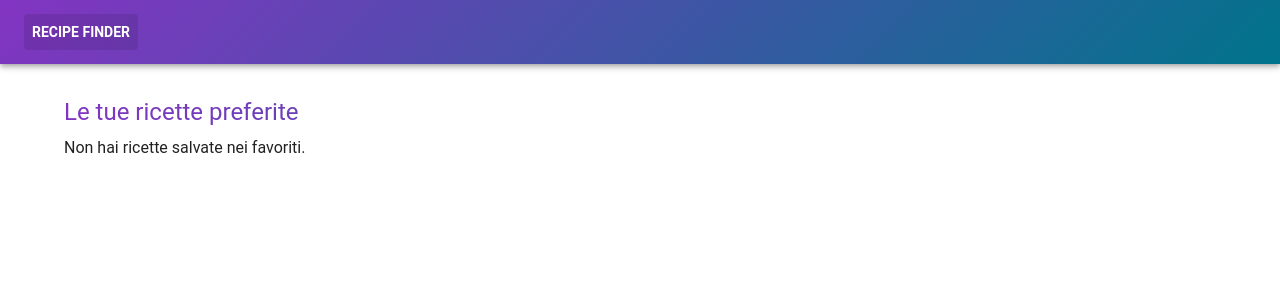
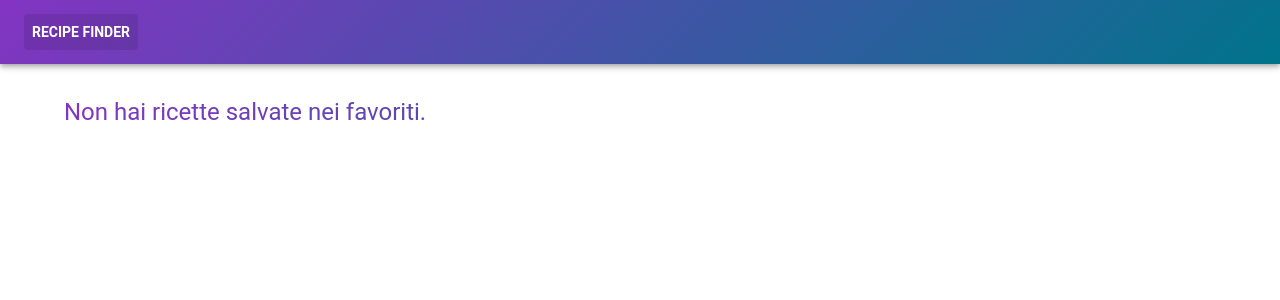
Before and after one commit to robertocontini/recipe-finder, a React (Create React App) app: page /favorites in a window 1280 px wide. Shown: the top 300 px of the page. Built offline with nearby package versions, Linux system fonts and the light colour scheme; some icons are missing.

Commit message:
pageTitle

```diff
--- /dev/null
+++ b/src/components/PageTitle/PageTitle.tsx
@@ -0,0 +1,22 @@
+import { Typography } from "@mui/material";
+import theme from "src/theme/theme";
+import { PageTitleProps } from "src/types";
+
+const PageTitle = ({ title }: PageTitleProps) => {
+  return (
+    <Typography
+      component="h1"
+      variant="h5"
+      gutterBottom
+      sx={{
+        backgroundImage: `linear-gradient(to right, ${theme.palette.primary.main}, ${theme.palette.secondary.main})`,
+        WebkitBackgroundClip: "text",
+        WebkitTextFillColor: "transparent",
+      }}
+    >
+      {title}
+    </Typography>
+  );
+};
+
+export default PageTitle;
--- a/src/pages/FavoritesPage.tsx
+++ b/src/pages/FavoritesPage.tsx
@@ -6,6 +6,7 @@ import { useFavorites } from "../hooks/useFavorites";
 import { Recipe } from "../types";
 import RecipeCard from "../components/RecipeCard/RecipeCard";
 import theme from "src/theme/theme";
+import PageTitle from "src/components/PageTitle/PageTitle";
 
 const FavoritesPage = () => {
   const { favorites, isFavorite, toggle } = useFavorites();
@@ -33,24 +34,9 @@ const FavoritesPage = () => {
 
   return (
     <Container sx={{ mt: 4, mb: 4 }}>
-      <Typography
-        component="h1"
-        variant="h5"
-        gutterBottom
-        sx={{
-          backgroundImage: `linear-gradient(to right, ${theme.palette.primary.main}, ${theme.palette.secondary.main})`,
-          WebkitBackgroundClip: "text",
-          WebkitTextFillColor: "transparent",
-        }}
-      >
-        Le tue ricette preferite
-      </Typography>
-
-      {recipes.length === 0 ? (
-        <Typography variant="body1">
-          Non hai ricette salvate nei favoriti.
-        </Typography>
-      ) : (
+      {recipes.length ? (
+        <>
+          <PageTitle title="I tuoi favoriti." />
           <Grid container spacing={2} sx={{ mt: 2 }}>
             {recipes.map((recipe, index) => (
               <Grid size={{ xs: 12, sm: 6, md: 4 }} key={recipe.idMeal}>
@@ -63,6 +49,9 @@ const FavoritesPage = () => {
               </Grid>
             ))}
           </Grid>
+        </>
+      ) : (
+        <PageTitle title="Non hai ricette salvate nei favoriti." />
       )}
     </Container>
   );
--- a/src/pages/HomePage.tsx
+++ b/src/pages/HomePage.tsx
@@ -1,12 +1,16 @@
 import React, { useEffect, useState } from "react";
-import { Container, Grid } from "@mui/material";
+import { Box, Container, Grid } from "@mui/material";
 import SearchBar from "../components/SearchBar/SearchBar";
-import { fetchCountriesRecipes, fetchRecipesByTextSearch } from "../services/api";
+import {
+  fetchCountriesRecipes,
+  fetchRecipesByTextSearch,
+} from "../services/api";
 import { useAboveTheFoldCount } from "../hooks/useAboveTheFold";
 import { useFavorites } from "../hooks/useFavorites";
 import { Recipe } from "../types";
 import RecipeCard from "../components/RecipeCard/RecipeCard";
 import Loader from "src/components/Loader/Loader";
+import PageTitle from "src/components/PageTitle/PageTitle";
 
 const HomePage = () => {
   const [search, setSearch] = useState<string>("");
@@ -33,14 +37,22 @@ const HomePage = () => {
 
   return (
     <Container sx={{ mt: 4 }}>
-      <SearchBar value={search} onChange={setSearch}  />
+      <SearchBar
+        value={search}
+        onChange={setSearch}
+      />
+
+      <Box sx={{marginBottom: 4}}></Box>
 
       {loading && <Loader />}
 
-      {/* {TODO: pagetitle dinamico} */}
+      {!search && (
+        <>
+          <PageTitle title="Ricette dal mondo" />
+        </>
+      )}
 
-      <Grid container spacing={2} sx={{ mt: 4, mb: 4 }}>
-
+      <Grid container spacing={2} sx={{ mb: 4 }}>
         {recipes.map((recipe, index) => (
           <Grid size={{ xs: 12, sm: 6, md: 4, lg: 3 }} key={recipe.idMeal}>
             <RecipeCard
```
Also changed, not shown: src/types/index.ts (+9 -2 lines), 1 other file (tests, documents, lock files or other folders). Lines whose indentation alone changed are shown as unchanged.
